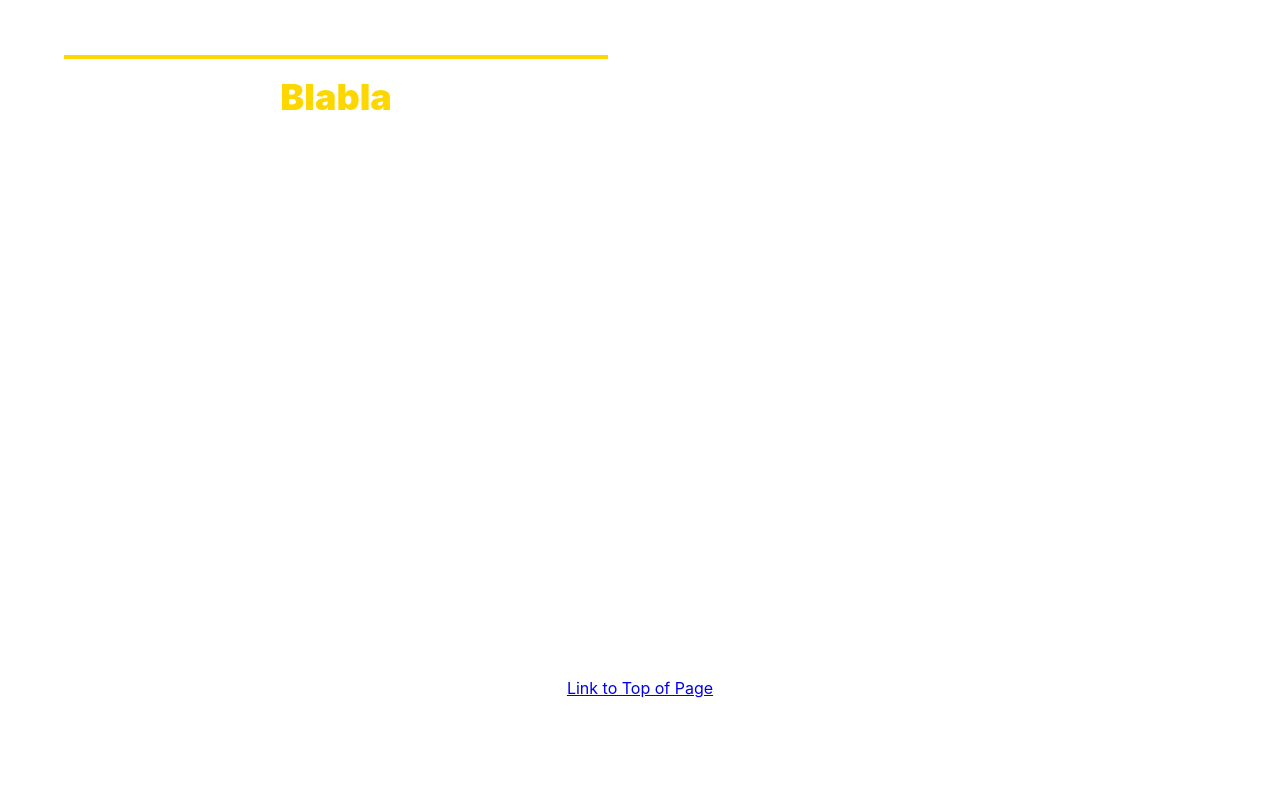
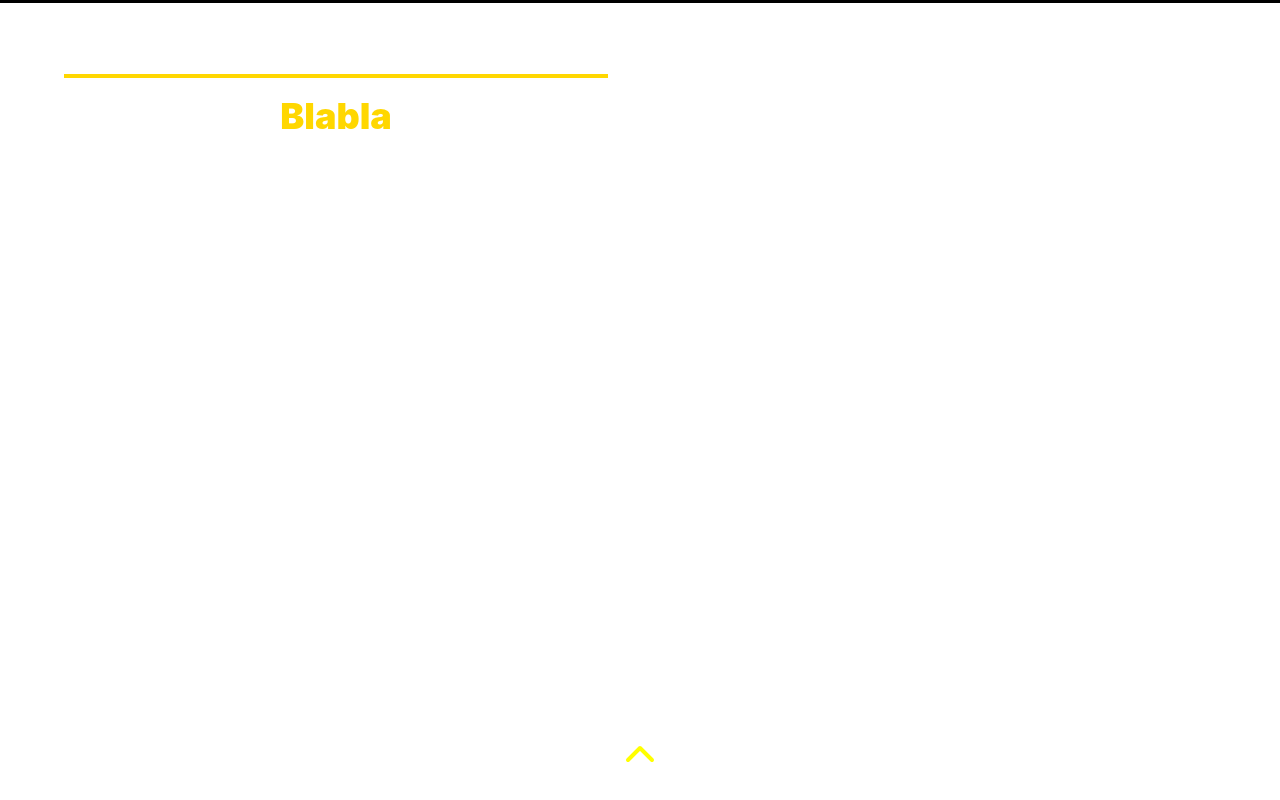
Before and after one commit to Bonk-Army/eportfolio_react, a React (Create React App) app: page / in a window 1280 px wide. Shown: the part 4428-5228 px from the top of the page. Before the commit the page ends 5126 px from the top, so only its background shows below. Built offline with nearby package versions, Linux system fonts and the light colour scheme.

Commit message:
:lipstick: added chevron to scroll up

```diff
--- a/package.json
+++ b/package.json
@@ -9,6 +9,7 @@
     "@testing-library/user-event": "^12.1.10",
     "react": "^17.0.1",
     "react-dom": "^17.0.1",
+    "react-feather": "^2.0.8",
     "react-router-dom": "^5.2.0",
     "react-router-hash-link": "^2.2.2",
     "react-scripts": "4.0.0",
--- a/src/App.css
+++ b/src/App.css
@@ -43,3 +43,35 @@
     transform: rotate(360deg);
   }
 }
+.ba {
+  border-style: solid;
+  border-width: 1px;
+}
+
+.b--black-10 {
+  border-color: rgba(0, 0, 0, .1);
+}
+
+.br-100 {
+  border-radius: 100%;
+}
+
+.h3 {
+  height: 4rem;
+}
+
+.w3 {
+  width: 4rem;
+}
+
+.pa1 {
+  padding: .25rem;
+}
+
+.pa4 {
+  padding: 2rem;
+}
+
+.tc {
+  text-align: center;
+}
--- a/src/App.js
+++ b/src/App.js
@@ -6,6 +6,7 @@ import SocialLogoComponent from "./components/sociallogos/social-logo.component"
 import {Route, BrowserRouter as Router} from "react-router-dom";
 import Slide from "./components/slides/slide.component";
 import { HashLink } from 'react-router-hash-link';
+import { ChevronUp } from 'react-feather';
 
 class App extends Component {
 
@@ -28,7 +29,11 @@ class App extends Component {
                     <SocialLogoComponent />
                 </header>
                 <Slide/>
-                <HashLink smooth to="#top">Link to Top of Page</HashLink>
+                <HashLink smooth to="#top">
+                    <div className="tc pa4">
+                        <ChevronUp color="yellow" size={48}/>
+                    </div>
+                </HashLink>
             </div>
 
             </Router>
```
Also changed, not shown: 1 other file (tests, documents, lock files or other folders).
